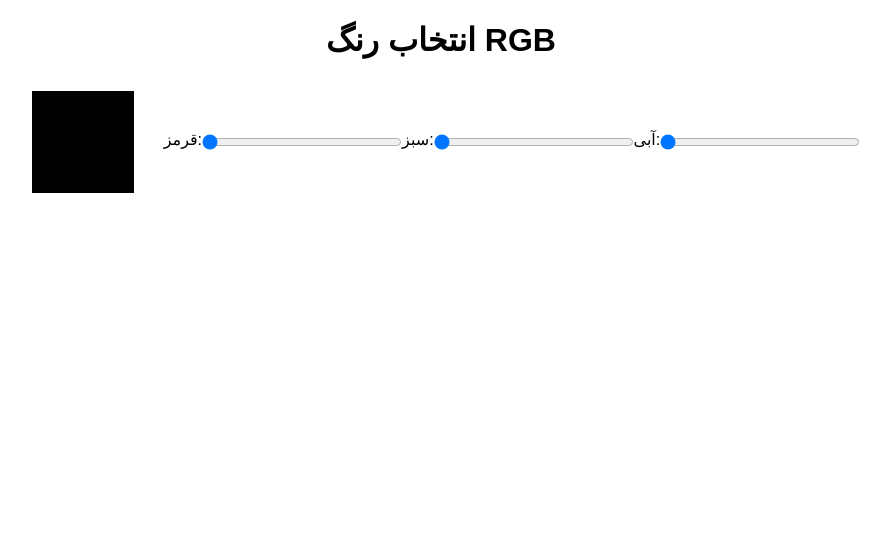
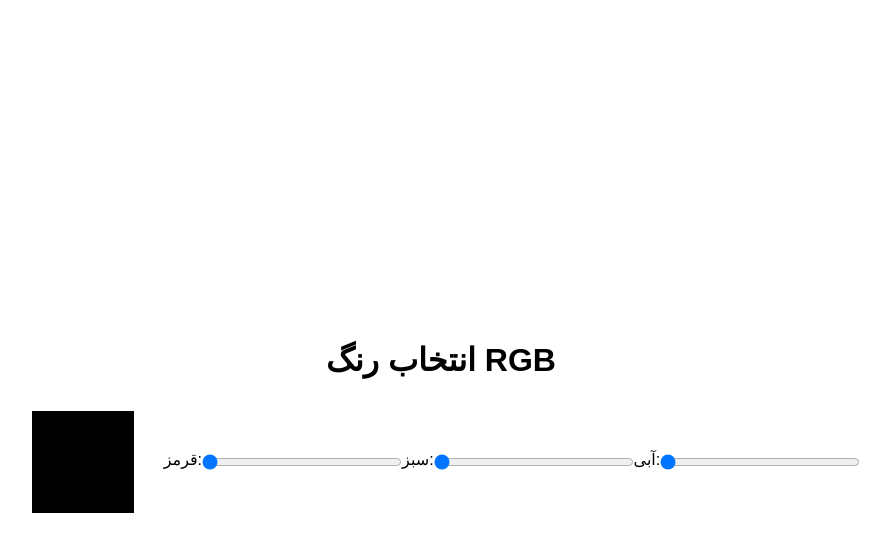
Before and after one commit to seyedahmaddv/Some-RGB-color, a plain HTML site: page index.html in a window 1280 px wide. Shown: the whole page, without its empty margins (199-1089 px from the left). Drawn offline with Linux system fonts and the light colour scheme.

Commit message:
Update style.css

```diff
--- a/style.css
+++ b/style.css
@@ -4,7 +4,7 @@ body {
     justify-content: center;
     align-items: center;
     align-content: center;
-    margin: auto;
+    margin-top: 25%;
     flex-direction: column;
     flex-wrap: wrap;
 }
```
